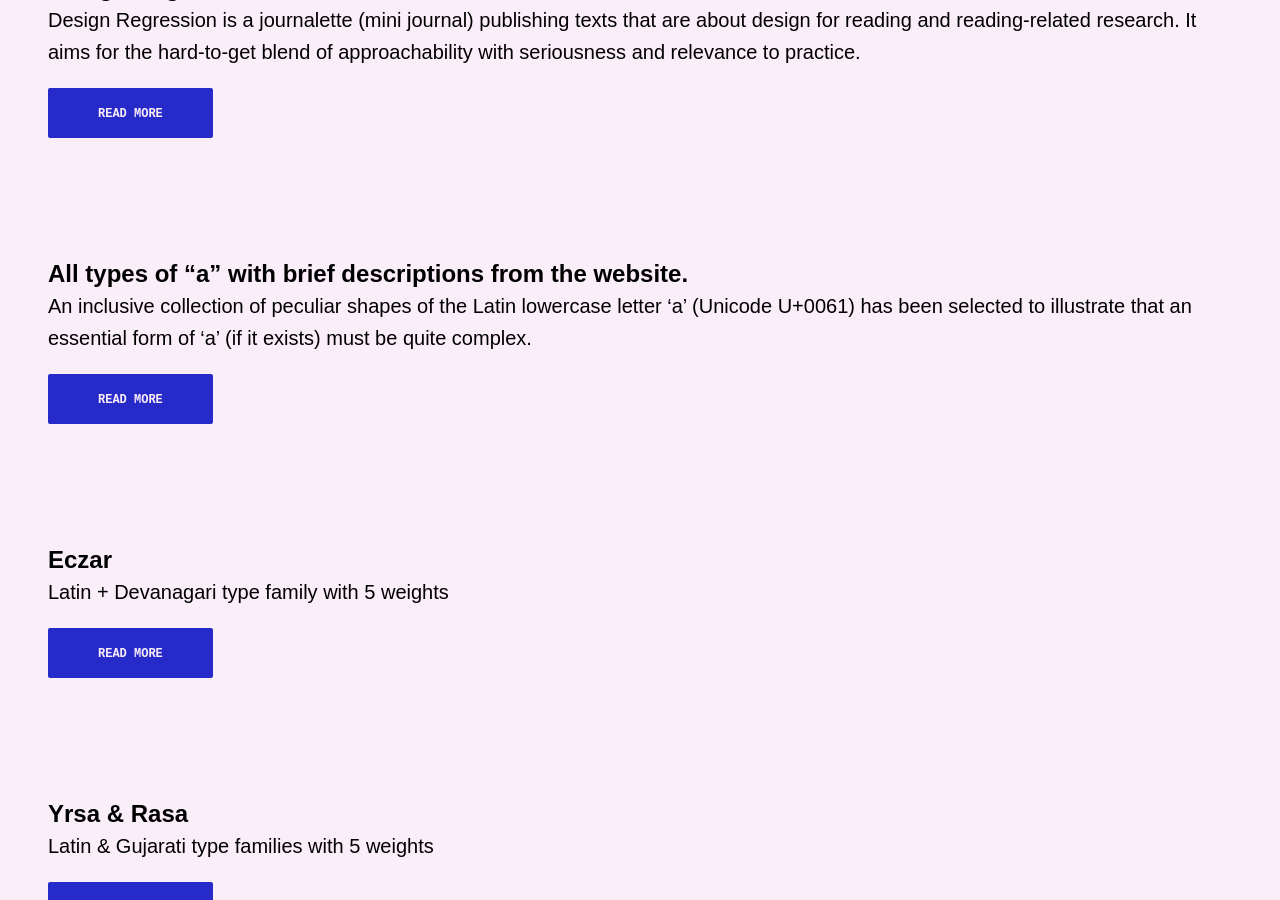
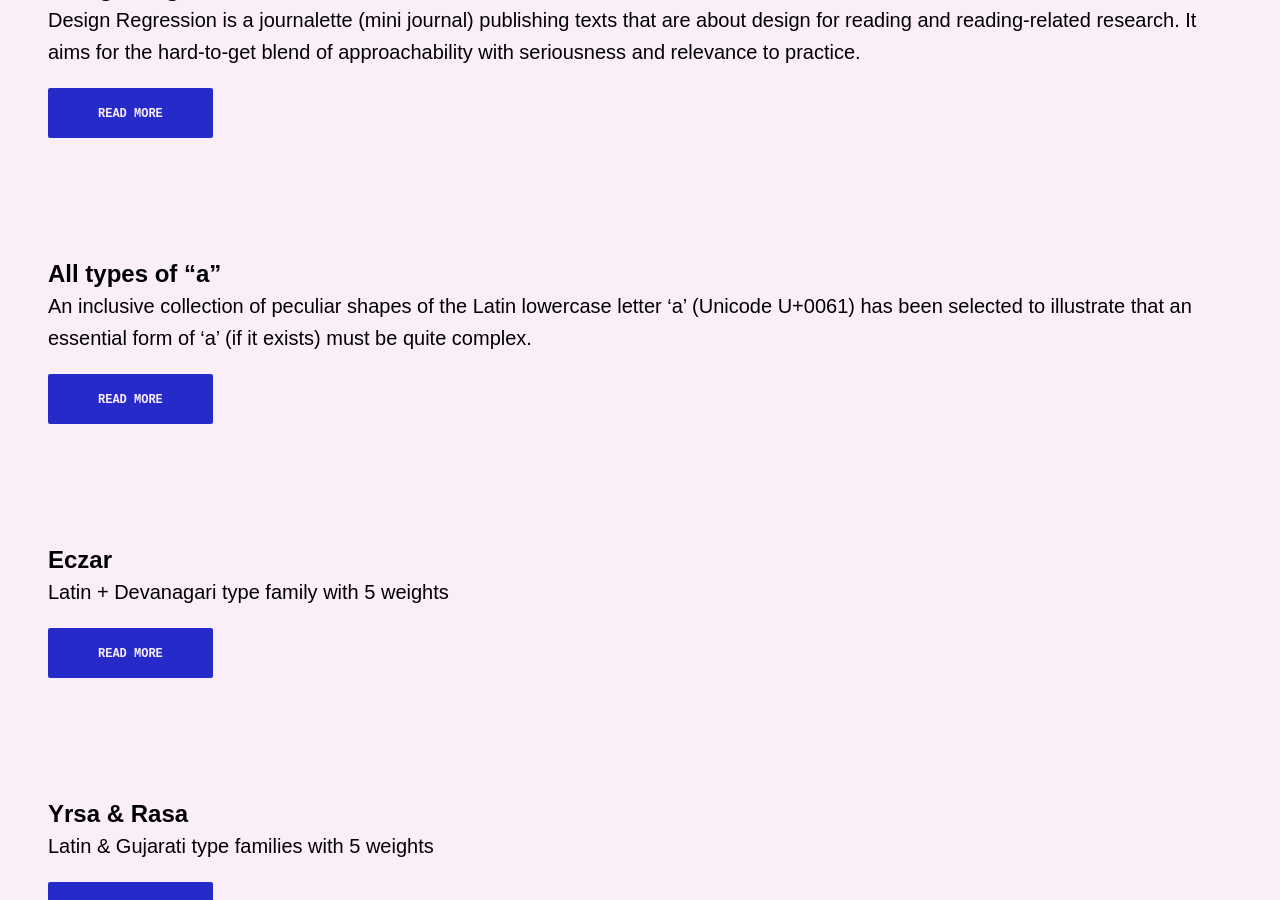
Before and after one commit to rosettatype/rosettatype.github.io, a Jekyll site: the page built from HOME.md, in a window 1280 px wide and 900 px high, scrolled down 1158 px. Built offline with Jekyll 4.4.1, drawn with Linux system fonts in a browser that asks for light colours; some web fonts are replaced.

Commit message:
Fix one title

```diff
--- a/_config.yml
+++ b/_config.yml
@@ -33,7 +33,7 @@ articles:
   - title: Design Regression
     link: https://designregression.com
     description: Design Regression is a journalette (mini journal) publishing texts that are about design for reading and reading-related research. It aims for the hard-to-get blend of approachability with seriousness and relevance to practice.
-  - title: All types of “a” with brief descriptions from the website.
+  - title: All types of “a”
     link: https://all-types-of-a.rosettatype.com
     description: An inclusive collection of peculiar shapes of the Latin lowercase letter ‘a’ (Unicode U+0061) has been selected to illustrate that an essential form of ‘a’ (if it exists) must be quite complex.
   - title: Eczar
```
